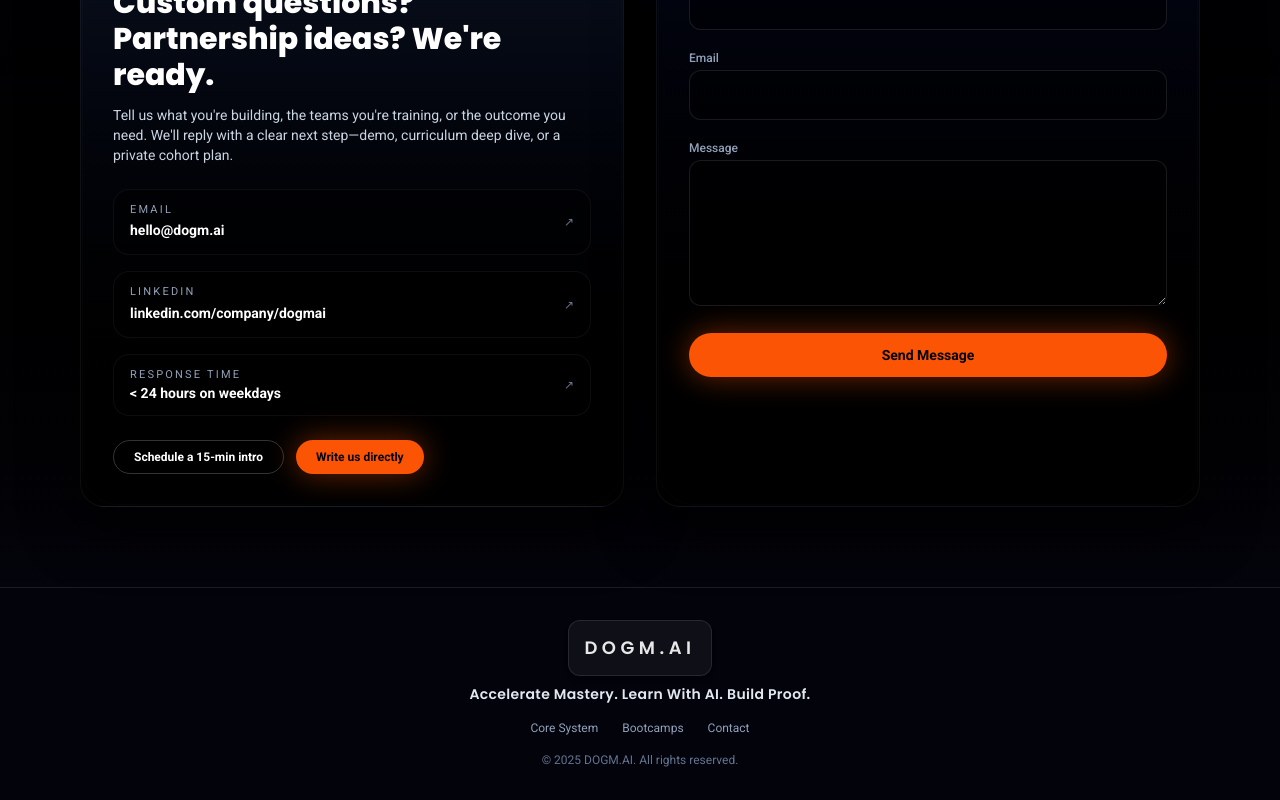
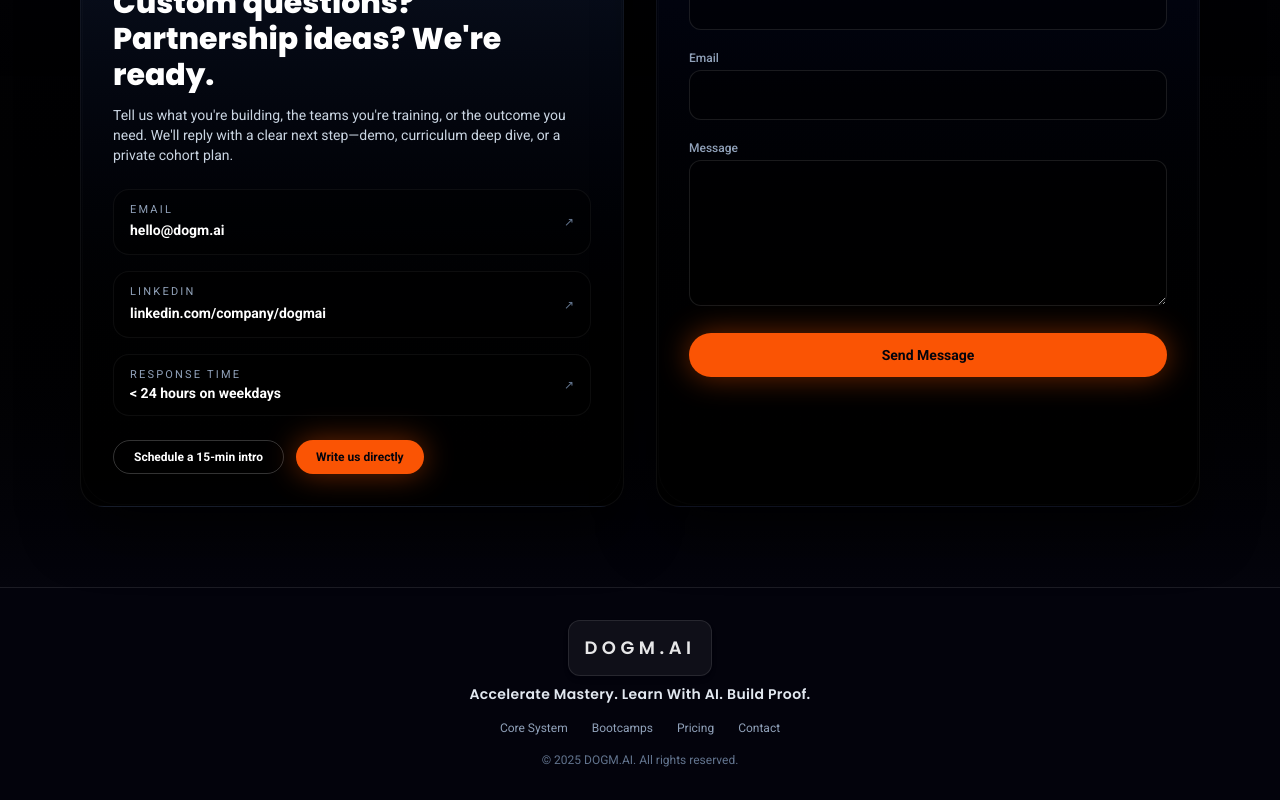
Before and after one commit to LiveLifeWithLove/dogmai, a Next.js app: page / in a window 1280 px wide. Shown: the part 8396-9196 px from the top of the page. Built offline with nearby package versions, Linux system fonts and the light colour scheme.

Commit message:
feat: update

```diff
--- a/app/components/Footer.tsx
+++ b/app/components/Footer.tsx
@@ -18,6 +18,7 @@
           {[
             { label: "Core System", href: "/#system" },
             { label: "Bootcamps", href: "/#bootcamp" },
+            { label: "Pricing", href: "/#pricing" },
             { label: "Contact", href: "/#contact" },
           ].map((link) => (
             <a
```
